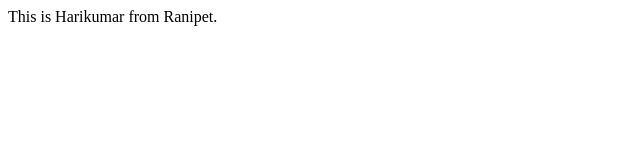
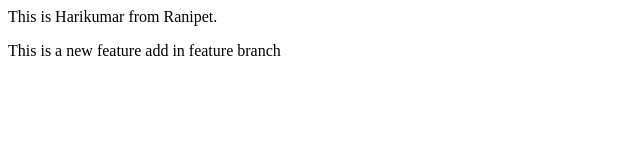
Before and after one commit to khari2453/Gitpractice1, a plain HTML site: page index.html in a window 1280 px wide. Shown: the whole page, without its empty margins (0-640 px from the left). Drawn offline with Linux system fonts and the light colour scheme.

Commit message:
add new feature

```diff
--- a/index.html
+++ b/index.html
@@ -1,3 +1,4 @@
 <p>
     This is Harikumar from Ranipet.
 </p>
+<p>This is a new feature add in feature branch</p>
```
